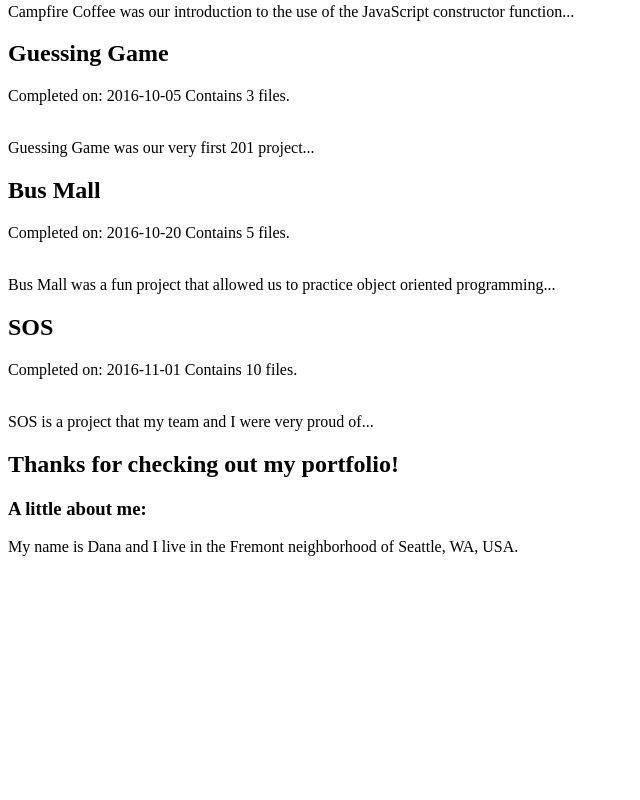
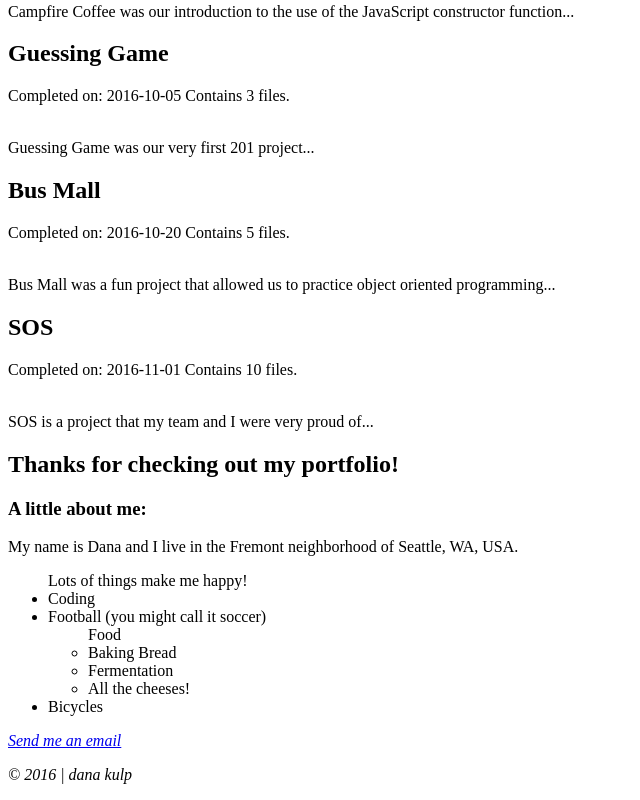
Before and after one commit to dkulp23/portfolio, a plain HTML site: page index.html in a window 1280 px wide. Shown: the part 335-1135 px from the top of the page, without its empty margins (0-640 px from the left). Before the commit the page ends 907 px from the top, so only its background shows below. Drawn offline with nearby package versions, Linux system fonts and the light colour scheme.

Commit message:
Added more HTML to About Me.

```diff
--- a/index.html
+++ b/index.html
@@ -43,6 +43,24 @@
             <h3>A little about me:</h3>
             <article class="aboutMain">
               <p>My name is Dana and I live in the Fremont neighborhood of Seattle, WA, USA.</p>
+              <ul>
+                Lots of things make me happy!
+                <li>Coding</li>
+                <li>Football (you might call it soccer)</li>
+                <ul>
+                  Food
+                  <li>Baking Bread</li>
+                  <li>Fermentation</li>
+                  <li>All the cheeses!</li>
+                </ul>
+                <li>Bicycles</li>
+              </ul>
+            <footer>
+              <address>
+                <a href="mailto:dkulp23@gmail.com">Send me an email</a>
+                <p>&copy; 2016 | dana kulp</p>
+              </address>
+            </footer>
             </article>
           </main>
         </section>
```
